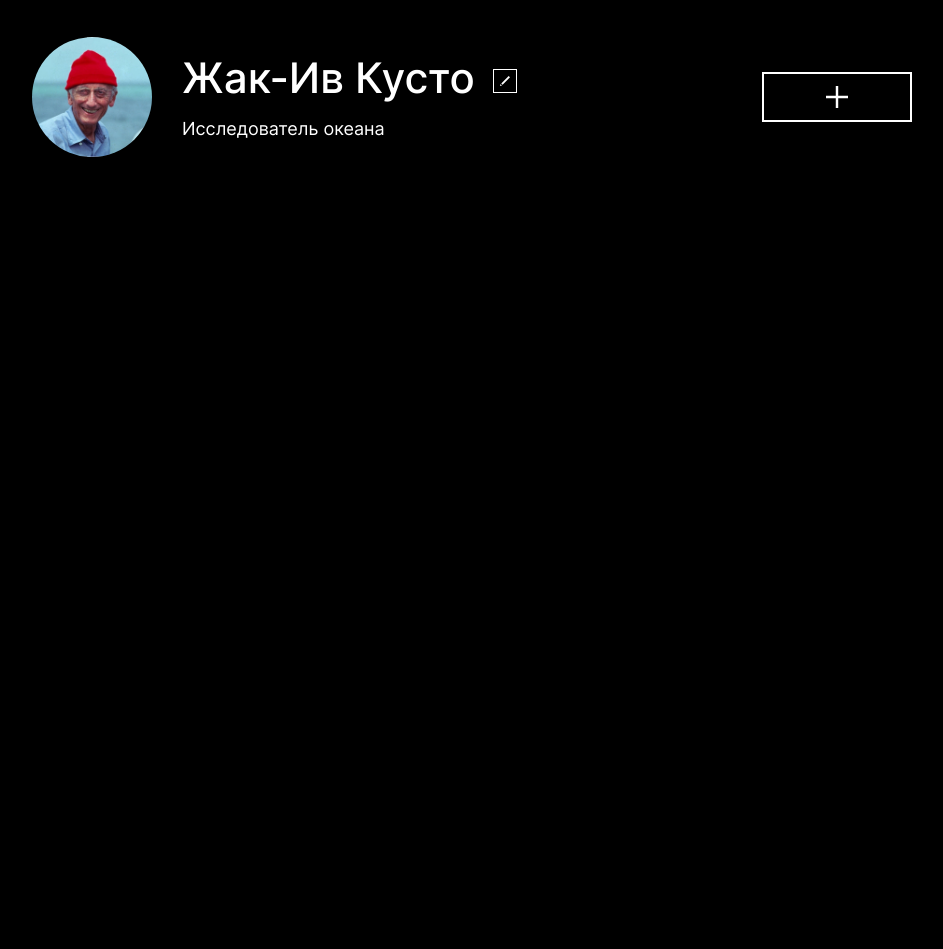
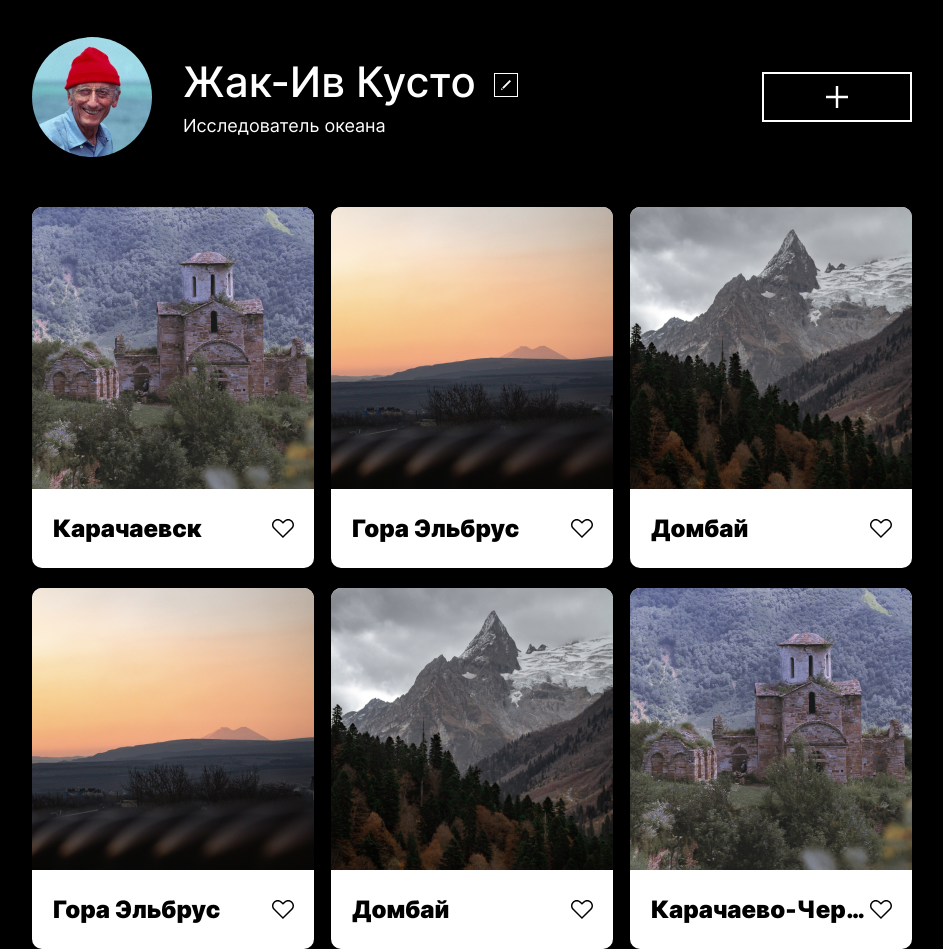
Before and after one commit to tetra3420/mesto-project, a plain HTML site: page index.html in a window 1280 px wide. Shown: the part 123-1072 px from the top of the page, without its empty margins (168-1111 px from the left). Before the commit the page ends 800 px from the top, so only its background shows below. Drawn offline with Linux system fonts and the light colour scheme.

Commit message:
elements

```diff
--- /dev/null
+++ b/blocks/element/__image/element__image.css
@@ -0,0 +1,6 @@
+.element__image{
+  grid-area: element__image;
+  max-width: 282px;
+  max-height: 282px;
+  object-fit: cover;
+}
--- /dev/null
+++ b/blocks/element/__like/element__like.css
@@ -0,0 +1,9 @@
+.element__like{
+  grid-area: element__like;
+  background: url("../../../images/like.svg") transparent center no-repeat;
+  max-width: 22px;
+  min-height: 19px;
+  border: none;
+  align-self: center;
+  padding: 0;
+}
--- /dev/null
+++ b/blocks/element/__title/element__title.css
@@ -0,0 +1,11 @@
+.element__title{
+  font-weight: 900;
+  font-size: 24px;
+  line-height: 29.05px;
+  grid-area: element__title;
+  align-self: center;
+  padding-left: 21px;
+  text-overflow: ellipsis;
+  white-space: nowrap;
+  overflow: hidden;
+}
--- /dev/null
+++ b/blocks/element/element.css
@@ -0,0 +1,17 @@
+.element{
+  margin: 0;
+  padding: 0;
+  max-width: 282px;
+  min-height: 361px;
+  border-radius: 10px;
+  background-color: #fff;
+  color: #000;
+  display: grid;
+  grid-template-columns: 1fr 42px;
+  grid-template-rows: min-content 1fr;
+  gap: 0px;
+  grid-template-areas:
+  " element__image element__image "
+  " element__title element__like ";
+  overflow: hidden;
+}
--- /dev/null
+++ b/blocks/elements/elements.css
@@ -0,0 +1,10 @@
+.elements{
+  padding: 0;
+  margin: 0;
+  list-style-type: none;
+  display: grid;
+  grid-template-columns: repeat(auto-fit, minmax(282px, 282px));
+  row-gap: 20px;
+  column-gap: 17px;
+  justify-content: center;
+}
--- a/blocks/profile/__bt-add/profile__bt-add.css
+++ b/blocks/profile/__bt-add/profile__bt-add.css
@@ -12,6 +12,6 @@
     min-width: 282px;
     min-height: 50px;
     background-size: 16px;
-    margin-top: 36px;
+    margin-top: 32px;
   }
 }
--- a/blocks/profile/__info/profile__info.css
+++ b/blocks/profile/__info/profile__info.css
@@ -1,23 +1,23 @@
 .profile__info{
   display: grid;
-  grid-template-columns: 132px 1fr 24px;
+  grid-template-columns: 133px 1fr 24px;
   grid-template-areas:
   " profile__photo profile__name profile__bt-edit "
   " profile__photo profile__discription . ";
-  row-gap: 16px;
+  row-gap: 9px;
   column-gap: 18px;
 }
 
 @media screen and (max-width: 767px){
   .profile__info{
     grid-template-columns:1fr max-content 1fr;
-    grid-template-rows: 132px min-content min-content;
+    grid-template-rows: 137px min-content min-content;
     justify-items: center;
     grid-template-areas:
   " profile__photo profile__photo profile__photo"
   " . profile__name profile__bt-edit "
   " . profile__discription . ";
     column-gap: 10px;
-    row-gap: 14px;
+    row-gap: 9px;
   }
 }
--- a/index.html
+++ b/index.html
@@ -15,17 +15,59 @@
     <main>
       <section class="profile">
         <div class="profile__info">
-          <img class="profile__photo" src="./images/kusto.webp" alt="аватарка пользователя">
-
+          <img class="profile__photo" src="./images/kusto.jpg" alt="аватарка пользователя">
           <h1 class="profile__name">Жак-Ив Кусто</h1>
           <button class="profile__bt-edit" type="button" title="Редактировать профиль"></button>
           <p class="profile__discription">Исследователь океана</p>
-
-
         </div>
         <button class="profile__bt-add" type="button" title="Добавить фото"></button>
       </section>
-      <section></section>
+      <section>
+        <ul class="elements">
+          <li>
+            <figure class="element">
+              <img class="element__image" src="./images/karachyevsk.jpg" alt="заброшенная церковь.фото">
+              <figcaption class="element__title">Карачаевск</figcaption>
+              <button class="element__like"></button>
+            </figure>
+          </li>
+          <li>
+            <figure class="element">
+              <img class="element__image" src="./images/elbrus.jpg" alt="гора Эльбрус.фото">
+              <figcaption class="element__title">Гора Эльбрус</figcaption>
+              <button class="element__like"></button>
+            </figure>
+          </li>
+          <li>
+            <figure class="element">
+              <img class="element__image" src="./images/dombai.jpg" alt="Домбай.фото">
+              <figcaption class="element__title">Домбай</figcaption>
+              <button class="element__like"></button>
+            </figure>
+          </li>
+          <li>
+            <figure class="element">
+              <img class="element__image" src="./images/elbrus.jpg" alt="гора Эльбрус.фото">
+              <figcaption class="element__title">Гора Эльбрус</figcaption>
+              <button class="element__like"></button>
+            </figure>
+          </li>
+          <li>
+            <figure class="element">
+              <img class="element__image" src="./images/dombai.jpg" alt="Домбай.фото">
+              <figcaption class="element__title">Домбай</figcaption>
+              <button class="element__like"></button>
+            </figure>
+          </li>
+          <li>
+            <figure class="element">
+              <img class="element__image" src="./images/karachyevsk.jpg" alt="заброшенная церковь.фото">
+              <figcaption class="element__title">Карачаево-Черкесия</figcaption>
+              <button class="element__like"></button>
+            </figure>
+          </li>
+        </ul>
+      </section>
     </main>
     <footer></footer>
   </div>
--- a/pages/index.css
+++ b/pages/index.css
@@ -11,3 +11,8 @@
 @import url("../blocks/profile/__bt-edit/profile__bt-edit.css");
 @import url("../blocks/profile/__discription/profile__disription.css");
 @import url("../blocks/profile/__bt-add/profile__bt-add.css");
+@import url("../blocks/elements/elements.css");
+@import url("../blocks/element/element.css");
+@import url("../blocks/element/__image/element__image.css");
+@import url("../blocks/element/__title/element__title.css");
+@import url("../blocks/element/__like/element__like.css");
```
Also changed, not shown: images/dombai.jpg (added), images/elbrus.jpg (added), images/karachyevsk.jpg (added), images/kusto.jpg (added), images/kusto.webp (deleted), images/like.svg (added).
